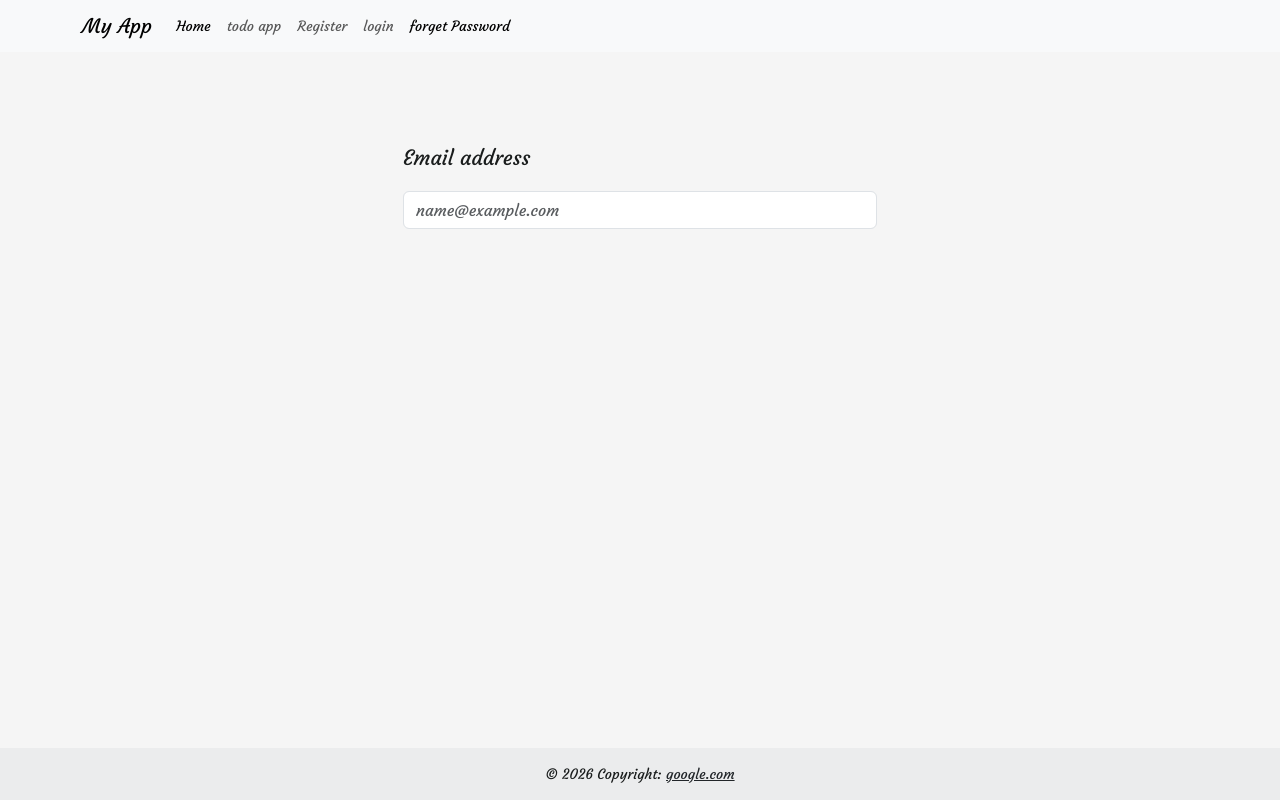
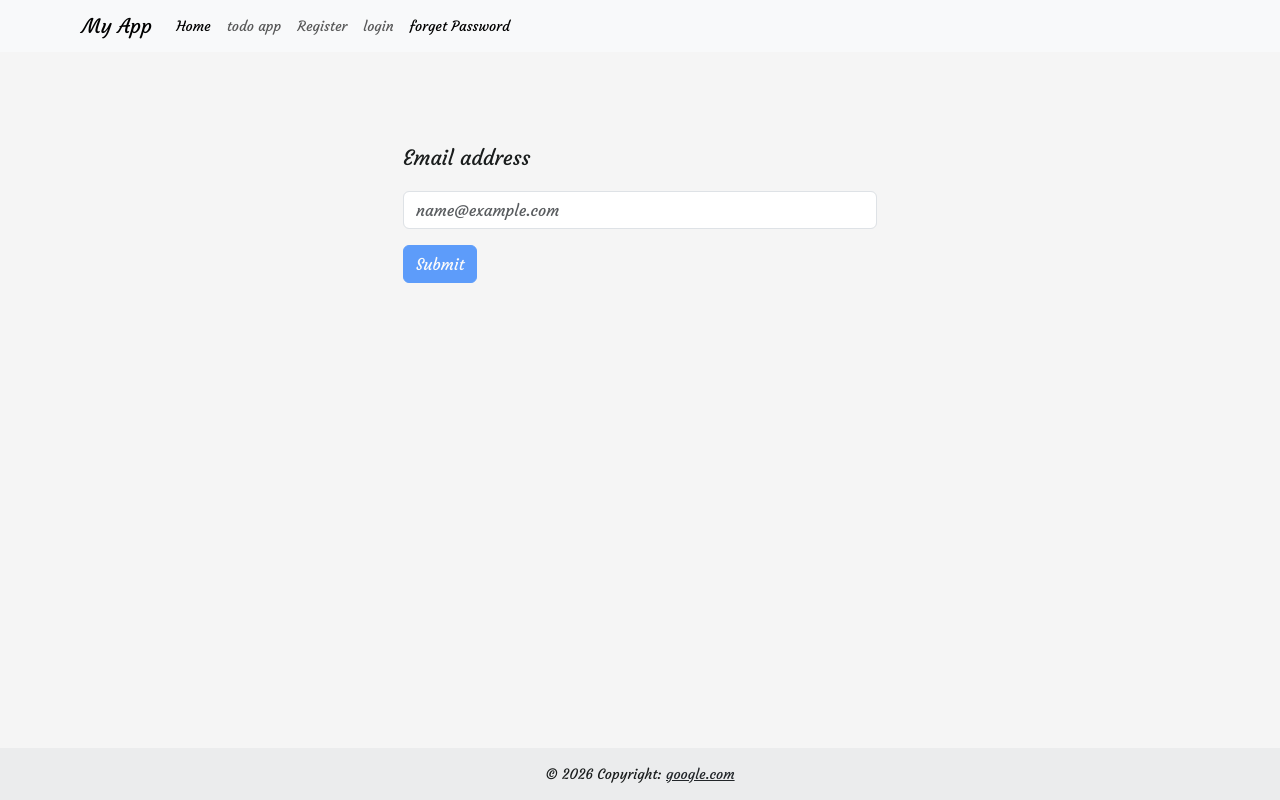
Before and after one commit to hebataha/my-angular-app, an Angular app: page /forgetPassword in a window 1280 px wide. Built offline with nearby package versions, Linux system fonts and the light colour scheme.

Commit message:
forget password finished

```diff
--- a/src/app/forms/components/forget-password/forget-password.html
+++ b/src/app/forms/components/forget-password/forget-password.html
@@ -1,10 +1,25 @@
 <app-container-wrapper>
 
-<form>
+<form [formGroup]="form" (ngSubmit)="onSubmit()">
   <div class="mb-3">
   <label for="exampleFormControlInput1" class="form-label">Email address</label>
-  <input type="email" class="form-control" id="exampleFormControlInput1" placeholder="name@example.com">
+  <input type="email" class="form-control" id="exampleFormControlInput1" placeholder="name@example.com" formControlName="email">
+  <!-- email {{form.value | json}} -->
+        @if(email.touched && email.errors?.['required']){
+      <p class="text-danger">this field is required</p>
+      }
+      <!-- {{email.errors | json}} -->
+      @if(email.touched && email.errors?.['minlength']){
+      <p class="text-danger"> charters should be more than 6</p>
+      }
+
+      @if(email.touched && email.errors?.['email']){
+      <p class="text-danger"> please enter valid email</p>
+      }
+
 </div>
+    <button type="submit" class="btn btn-primary" [disabled]="form.invalid">Submit</button>
+
 </form>
 
 </app-container-wrapper>
--- a/src/app/forms/components/forget-password/forget-password.ts
+++ b/src/app/forms/components/forget-password/forget-password.ts
@@ -1,12 +1,24 @@
 import { Component } from '@angular/core';
 import { ContainerWrapper } from '../../../shared/container-wrapper/components/container-wrapper/container-wrapper';
+import { FormControl, FormGroup, ReactiveFormsModule, Validators } from '@angular/forms';
+import { JsonPipe } from '@angular/common';
 
 @Component({
   selector: 'app-forget-password',
-  imports: [ContainerWrapper],
+  imports: [ContainerWrapper,ReactiveFormsModule,JsonPipe],
   templateUrl: './forget-password.html',
   styleUrl: './forget-password.scss',
 })
 export class ForgetPassword {
+  form = new FormGroup({
+  email: new FormControl("", [Validators.required , Validators.minLength(6), Validators.email])
+})
+get email(){
+ return this.form.controls.email
+  }
 
+  onSubmit() {
+    console.log(this.form.value);
+
+  }
 }
--- a/src/app/forms/components/login/login.html
+++ b/src/app/forms/components/login/login.html
@@ -28,6 +28,6 @@
       <p class="text-danger">charters should be more than 6</p>
       }
     </div>
-    <button type="submit" class="btn btn-primary" [disabled]="form.invalid"> Submit</button>
+    <button type="submit" class="btn btn-primary" [disabled]="form.invalid"> Login</button>
   </form>
 </app-container-wrapper>
--- a/src/app/forms/components/register/register.html
+++ b/src/app/forms/components/register/register.html
@@ -111,6 +111,6 @@
       }
     </div>
  <p>{{form.valid}}</p>
-    <button type="submit" class="btn btn-primary" [disabled]="form.invalid && email.invalid === true">Submit</button>
+    <button type="submit" class="btn btn-primary" [disabled]="form.invalid && email.invalid === true">Register</button>
   </form>
 </app-container-wrapper>
```
